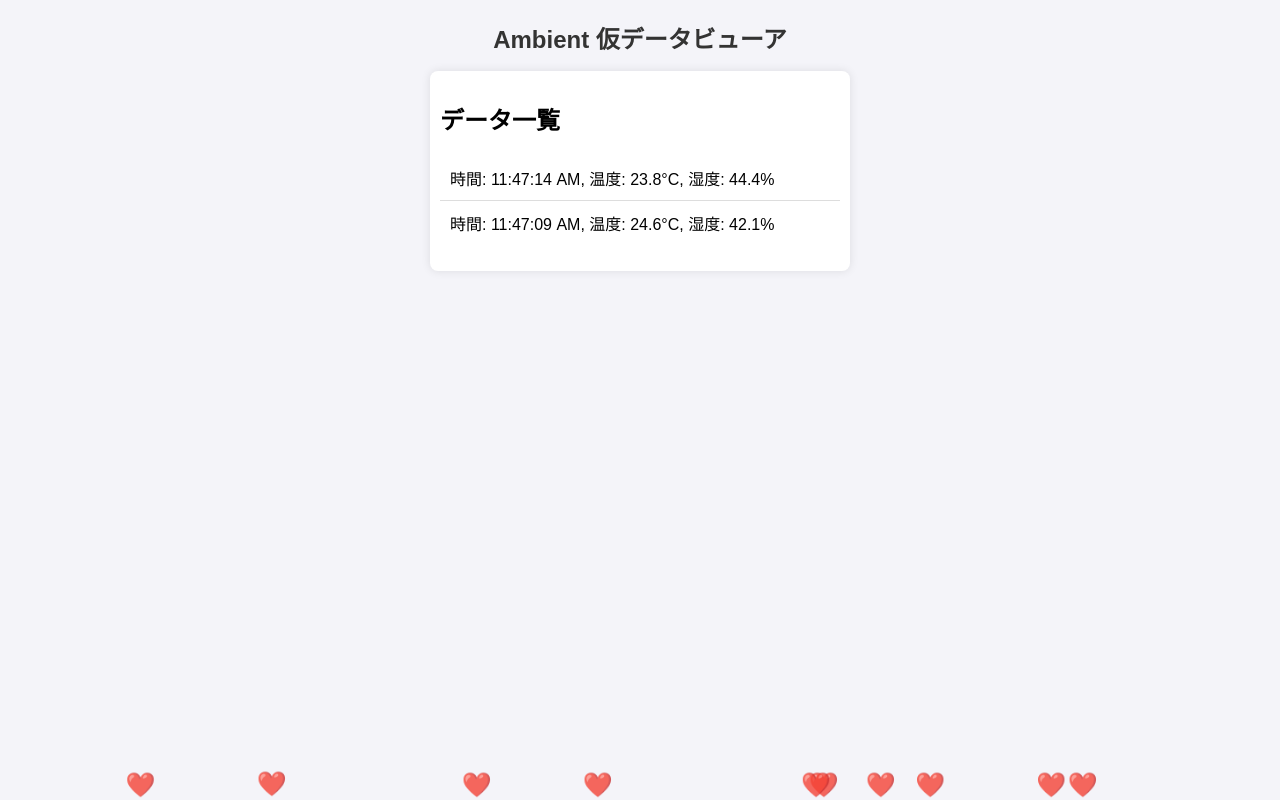
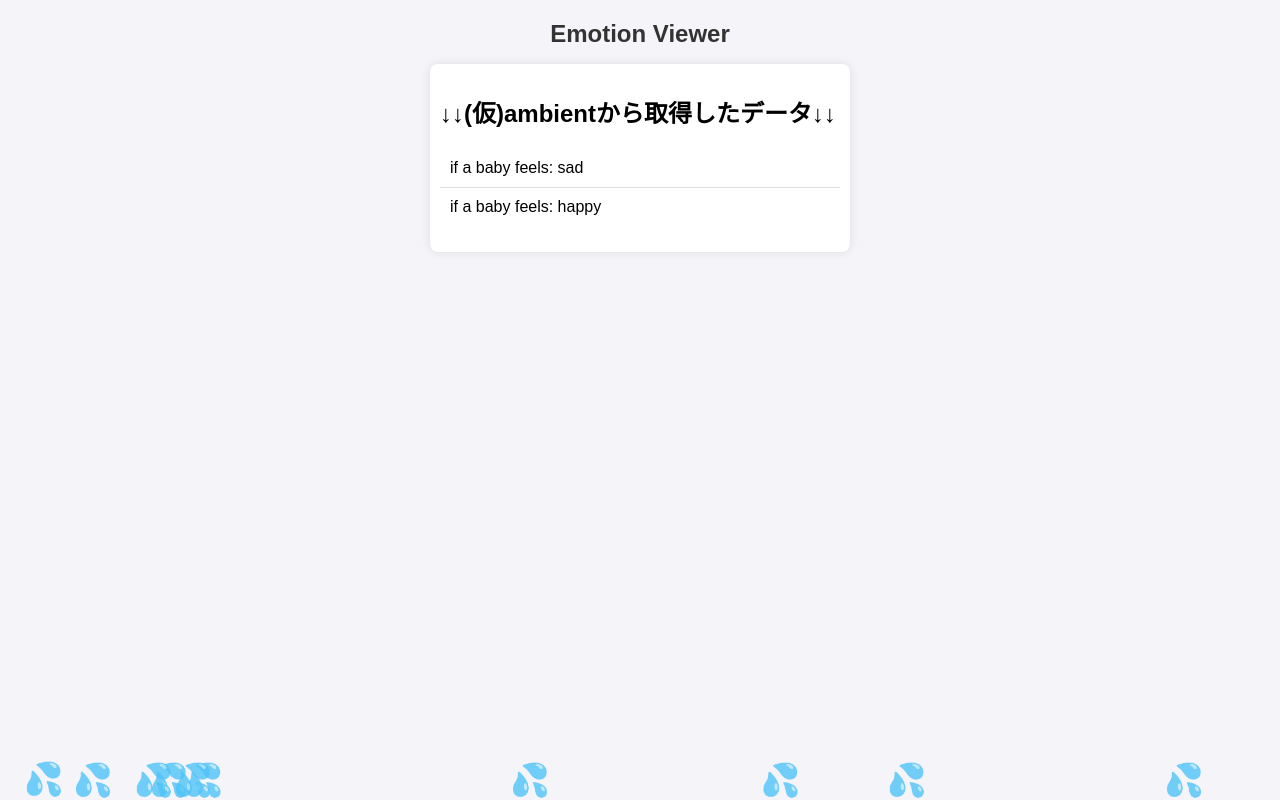
Before and after one commit to 23suzuki-gh/SSH_web_app, a plain HTML site: page index.html in a window 1280 px wide. Drawn offline with Linux system fonts and the light colour scheme.

Commit message:
Update HTML to display emotions and corresponding emojis

```diff
--- a/index.html
+++ b/index.html
@@ -3,13 +3,13 @@
 <head>
     <meta charset="UTF-8">
     <meta name="viewport" content="width=device-width, initial-scale=1.0">
-    <title>Ambient Data Viewer</title>
+    <title>Emotion Display</title>
     <link rel="stylesheet" href="style.css">
 </head>
 <body>
-    <h1>Ambient 仮データビューア</h1>
+    <h1>Emotion Viewer</h1>
     <div id="data-container">
-        <h2>データ一覧</h2>
+        <h2>↓↓(仮)ambientから取得したデータ↓↓</h2>
         <ul id="data-list"></ul>
     </div>
     <div id="heart-container"></div>
--- a/script.js
+++ b/script.js
@@ -1,23 +1,24 @@
 const dataList = document.getElementById("data-list");
 const heartContainer = document.getElementById("heart-container");
 
-// ランダムな温度と湿度データを生成する関数
-function generateDummyData() {
-    return {
-        timestamp: new Date().toLocaleTimeString(),
-        temperature: (20 + Math.random() * 10).toFixed(1), // 20〜30度
-        humidity: (40 + Math.random() * 20).toFixed(1)     // 40〜60%
-    };
-}
+const emotions = ["happy", "sad", "angry", "surprise", "disgust"];
+const symbols = {
+    "happy": "❤️",
+    "sad": "💦",
+    "angry": "🔥",
+    "surprise": "❗",
+    "disgust": "⚠️"
+};
+let emotionIndex = 0;  // 感情のインデックス
 
-// データを表示し、更新のたびにハートを出す関数
-function displayData() {
-    // 新しいデータを生成
-    const data = generateDummyData();
+// 感情を順に表示し、対応する絵文字を表示する関数
+function displayEmotion() {
+    const emotion = emotions[emotionIndex];
+    const symbol = symbols[emotion];
 
     // リストアイテムを作成し表示
     const listItem = document.createElement("li");
-    listItem.textContent = `時間: ${data.timestamp}, 温度: ${data.temperature}°C, 湿度: ${data.humidity}%`;
+    listItem.textContent = `if a baby feels: ${emotion}`;
     dataList.prepend(listItem);
 
     // 最大5件のデータのみ表示
@@ -25,29 +26,32 @@
         dataList.removeChild(dataList.lastChild);
     }
 
-    // ハートをたくさん出現させる
-    for (let i = 0; i < 10; i++) { // ハートを10個出す
-        createHeart();
+    // 現在の感情に応じた絵文字をたくさん出現させる
+    for (let i = 0; i < 10; i++) { // 10個の絵文字を出す
+        createSymbol(symbol);
     }
+
+    // 次の感情に移動
+    emotionIndex = (emotionIndex + 1) % emotions.length;  // インデックスを循環させる
 }
 
-// ハートを生成する関数
-function createHeart() {
-    const heart = document.createElement("div");
-    heart.classList.add("heart");
-    heart.innerText = "❤️";
-    heart.style.left = Math.random() * 100 + "vw"; // ランダムな水平位置
-    heart.style.animationDuration = Math.random() * 2 + 3 + "s"; // ランダムな上昇速度
-    heartContainer.appendChild(heart);
+// 絵文字を生成する関数
+function createSymbol(symbol) {
+    const emoji = document.createElement("div");
+    emoji.classList.add("symbol");
+    emoji.innerText = symbol;
+    emoji.style.left = Math.random() * 100 + "vw"; // ランダムな水平位置
+    emoji.style.animationDuration = Math.random() * 2 + 3 + "s"; // ランダムな上昇速度
+    heartContainer.appendChild(emoji);
 
     // アニメーションが終わったら削除
     setTimeout(() => {
-        heart.remove();
+        emoji.remove();
     }, 5000); // 5秒後に削除
 }
 
-// 5秒ごとにデータを更新
-setInterval(displayData, 5000);
+// 5秒ごとに感情を更新
+setInterval(displayEmotion, 5000);
 
-// 初回データ表示
-displayData();
+// 初回表示
+displayEmotion();
--- a/style.css
+++ b/style.css
@@ -47,11 +47,10 @@
     pointer-events: none;
 }
 
-/* ハートのアニメーション */
-.heart {
+.symbol {
     position: absolute;
     bottom: 0;
-    font-size: 1.5rem;
+    font-size: 2rem;
     opacity: 0.8;
     animation: floatUp 5s ease-in forwards;
 }
```
